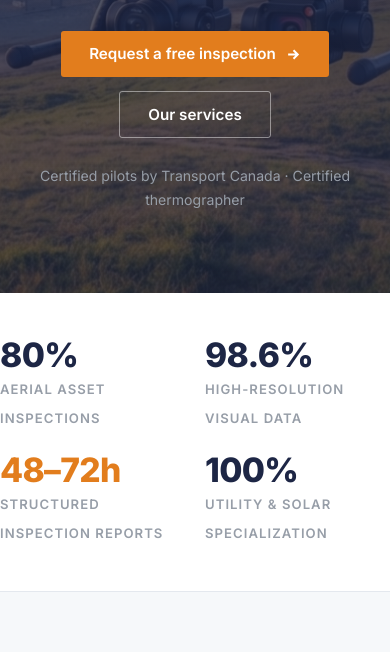
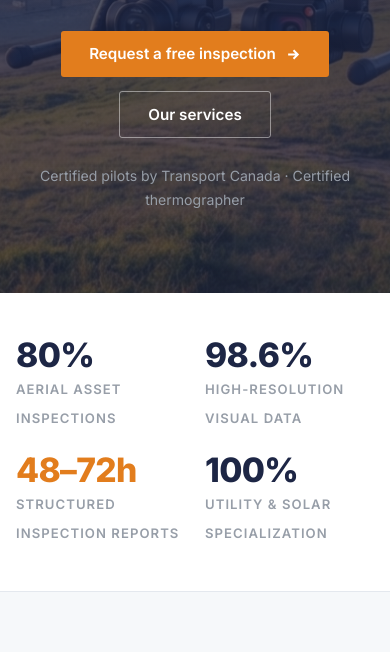
Before and after one commit to fdpazosc/utilisight-corp-side, a plain HTML site: page index.html in a window 390 px wide. Shown: the part 448-1100 px from the top of the page. Drawn offline with Linux system fonts and the light colour scheme.

```diff
--- a/css/styles.css
+++ b/css/styles.css
@@ -1266,13 +1266,12 @@
   .stats-grid {
     grid-template-columns: 1fr 1fr;
     row-gap: 28px;
+    gap: 20px;
+    padding-inline: 16px; /* <-- Esta es la separación extra del borde en móvil */
   }
   .stat + .stat {
     border-left: 0;
     padding-left: 0;
-  }
-  .stats-grid {
-    gap: 20px;
   }
   .fgrid {
     grid-template-columns: 1fr;
```
